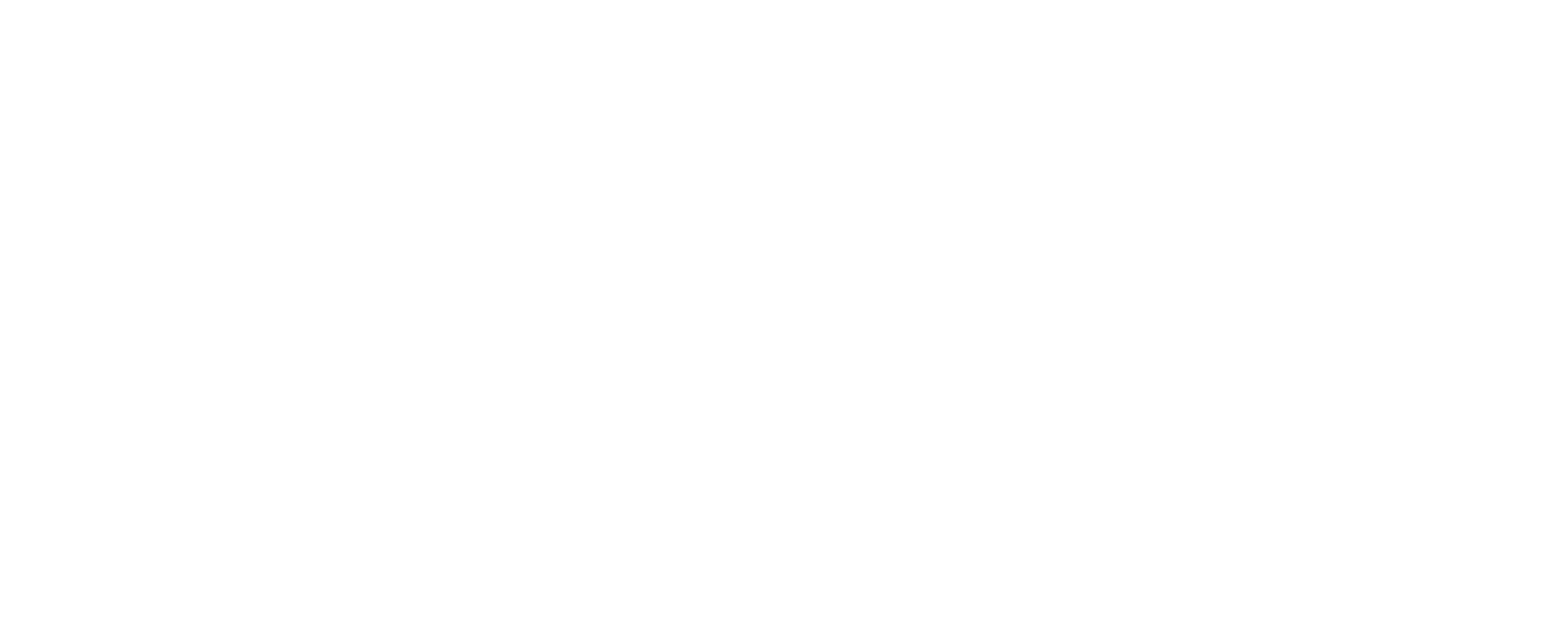
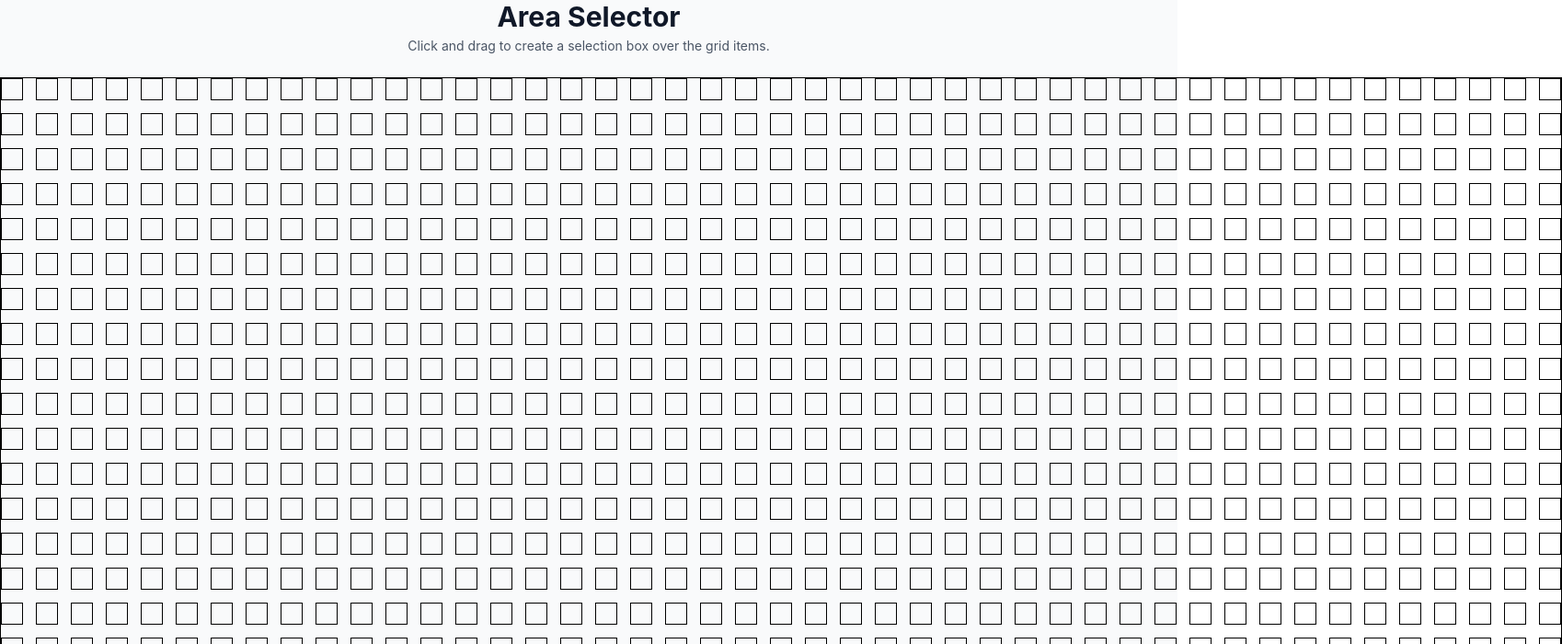
Before and after one commit to adityasuman2025/machineCoding, a React (Vite) app in the folder react/: page /area-selector in a window 1280 px wide. Before the commit this address had no page. Shown: the top 700 px of the page at 92% size, 1698 px wide, since content can reach past the window. Built offline with nearby package versions, Linux system fonts and the light colour scheme.

Commit message:
reacr area selector

```diff
--- a/react/src/App.tsx
+++ b/react/src/App.tsx
@@ -23,6 +23,7 @@
 import CompoundComp from "./projects/compoundComp/CompoundComp";
 import ModalWithFocusTrap from "./projects/modalWithFocusTrap/ModalWithFocusTrap";
 import Todos from "./projects/todos/Todos";
+import AreaSelector from "./projects/areaSelector/AreaSelector";
 import "./App.scoped.css";
 
 
@@ -30,7 +31,6 @@
     const projects = [
         // essentials
         { name: "Auto Complete", path: "/auto-complete" },
-        { name: "Auto Complete 2", path: "/auto-complete-2" },
         { name: "Chess Bishop", path: "/chess" },
         { name: "CountDown Timer", path: "/countdown-timer" },
         { name: "Data Table", path: "/data-table" },
@@ -50,6 +50,8 @@
         { name: "Todos", path: "/todos" },
 
         // others
+        { name: "Area Selector", path: "/area-selector" },
+        { name: "Auto Complete 2", path: "/auto-complete-2" },
         { name: "Dynamic Layouting", path: "/dynamic-layouting" },
         { name: "Google Sheets", path: "/google-sheets" },
         { name: "Traffic Light", path: "/traffic-light" },
@@ -114,6 +116,7 @@
                 <Route path="/compound-comp" element={<CompoundComp />} />
                 <Route path="/modal-with-focus-trap" element={<ModalWithFocusTrap />} />
                 <Route path="/todos" element={<Todos />} />
+                <Route path="/area-selector" element={<AreaSelector />} />
             </Routes>
         </Router>
     );
--- /dev/null
+++ b/react/src/projects/areaSelector/AreaSelector.tsx
@@ -0,0 +1,171 @@
+import React, { memo, useMemo, useState, type MouseEvent, type KeyboardEvent } from 'react';
+
+/*
+    Machine Coding Problem: Area Selector / Drag Box Selection
+    Build an interactive Area Selector component that allows users to:
+    1. Click and drag on a canvas/grid to draw a selection rectangle (bounding box).
+    2. Dynamically highlight elements/cells that intersect with the drawn rectangle.
+    3. Support mouse events (mouseDown, mouseMove, mouseUp) & touch events.
+    4. Provide clear visual bounding box styling (border, semi-transparent fill).
+    5. Maintain performance during active dragging.
+*/
+
+interface CellProps {
+    rowIdx: number;
+    colIdx: number;
+    isSelected: boolean;
+}
+function Cell({ rowIdx, colIdx, isSelected = false }: CellProps) {
+    return (
+        <div
+            role='listitem'
+            aria-selected={isSelected}
+            aria-label={`cell with row ${rowIdx + 1} & column ${colIdx + 1} ${isSelected ? "is selected" : ""}`}
+            tabIndex={rowIdx === 0 && colIdx === 0 ? 0 : -1}
+            data-row-idx={rowIdx}
+            data-col-idx={colIdx}
+            className={`grid-cell-item border-1 box-border ${isSelected ? "bg-red-100" : ""}`}
+            style={{ width: BOX_DIMN, height: BOX_DIMN }}
+        />
+    )
+}
+const MemoisedCell = memo(Cell);
+
+const BOX_DIMN = 24;
+const KEYS = {
+    ARROW_LEFT: "ArrowLeft",
+    ARROW_RIGHT: "ArrowRight",
+    ARROW_UP: "ArrowUp",
+    ARROW_DOWN: "ArrowDown",
+}
+const ALL_KEYS = [KEYS.ARROW_LEFT, KEYS.ARROW_RIGHT, KEYS.ARROW_DOWN, KEYS.ARROW_UP];
+
+interface SelectionData {
+    startRowIdx: number,
+    startColIdx: number,
+    endRowIdx: number,
+    endColIdx: number,
+}
+
+export default function AreaSelector() {
+    const [selection, setSelection] = useState<SelectionData | null>(null);
+
+    const boundary = useMemo(() => {
+        if (!selection) return null;
+
+        return {
+            minRow: Math.min(selection.startRowIdx, selection.endRowIdx),
+            minCol: Math.min(selection.startColIdx, selection.endColIdx),
+
+            maxRow: Math.max(selection.startRowIdx, selection.endRowIdx),
+            maxCol: Math.max(selection.startColIdx, selection.endColIdx),
+        }
+    }, [selection]);
+
+    const columns = Math.floor((window.innerWidth - 200) / BOX_DIMN);
+    const rows = Math.floor((window.innerHeight - 200) / BOX_DIMN);
+    const totalCells = rows * columns;
+
+    function handleKeyDown(e: KeyboardEvent<HTMLElement>) {
+        const key = e.key;
+        if (!ALL_KEYS.includes(key)) return;
+        e.preventDefault();
+
+        const cellEles = Array.from(document.querySelectorAll<HTMLElement>('.grid-cell-item'));
+        if (!cellEles.length) return;
+
+        const activeElement = document.activeElement as HTMLElement;
+        const activeElementIdx = cellEles.findIndex(el => el === activeElement || el.contains(activeElement));
+        if (activeElementIdx === -1) return cellEles[0]?.focus();
+
+        let newFocusIdx = activeElementIdx;
+        if (key === KEYS.ARROW_RIGHT) newFocusIdx = Math.min(activeElementIdx + 1, totalCells - 1);
+        else if (key === KEYS.ARROW_LEFT) newFocusIdx = Math.max(activeElementIdx - 1, 0);
+        else if (key === KEYS.ARROW_UP) newFocusIdx = Math.max(activeElementIdx - columns, activeElementIdx % columns);
+        else if (key === KEYS.ARROW_DOWN) newFocusIdx = Math.min(activeElementIdx + columns, (totalCells - 1));
+
+        cellEles[newFocusIdx]?.focus();
+        if (e.shiftKey) {
+            const newRowIdx = Math.floor(newFocusIdx / columns), newColIdx = newFocusIdx % columns;
+            if (selection) setSelection(prev => ({ ...prev, endRowIdx: newRowIdx, endColIdx: newColIdx }));
+            else {
+                const startRowIdx = Math.floor(activeElementIdx / columns), startColIdx = activeElementIdx % columns;
+
+                setSelection({ startRowIdx: startRowIdx, startColIdx: startColIdx, endRowIdx: newRowIdx, endColIdx: newColIdx });
+            }
+        } else reset();
+    }
+
+    function handleMouseDown(e: MouseEvent<HTMLTableSectionElement>) {
+        const { rowIdx, colIdx } = (e.target as HTMLElement).dataset;
+        if (rowIdx === undefined || colIdx === undefined) return;
+
+        const r = Number(rowIdx), c = Number(colIdx);
+        setSelection({ startRowIdx: r, startColIdx: c, endRowIdx: r, endColIdx: c });
+    }
+
+    function handleMouseMove(e: MouseEvent<HTMLTableSectionElement>) {
+        if (!selection) return;
+
+        const { rowIdx, colIdx } = (e.target as HTMLElement).dataset;
+        if (rowIdx === undefined || colIdx === undefined) return;
+
+        const r = Number(rowIdx), c = Number(colIdx);
+        if (r === selection.endRowIdx && c === selection.endColIdx) return;
+
+        setSelection(prev => ({ ...prev, endRowIdx: r, endColIdx: c }));
+    }
+
+    function reset() {
+        setSelection(null);
+    }
+
+    function isSelected(rowIdx, colIdx) {
+        if (!boundary) return false;
+
+        return rowIdx >= boundary.minRow && colIdx >= boundary.minCol && rowIdx <= boundary.maxRow && colIdx <= boundary.maxCol;
+    }
+
+    return (
+        <main className="flex flex-col items-center min-h-screen bg-gray-50 select-none">
+            <header className="mb-6 text-center">
+                <h1 className="text-3xl font-bold text-gray-900">Area Selector</h1>
+                <p className="text-sm text-gray-600 mt-1">
+                    Click and drag to create a selection box over the grid items.
+                </p>
+            </header>
+
+            <div className='sr-only' aria-live='polite'>
+                {boundary
+                    ? `Selected area from Row ${boundary.minRow + 1}, Column ${boundary.minCol + 1} to Row ${boundary.maxRow + 1}, Column ${boundary.maxCol + 1}`
+                    : ''}
+            </div>
+
+            <section
+                role='list'
+                className={`w-fit grid border-1 box-border`}
+                style={{
+                    gridTemplateColumns: `repeat(${columns},1fr)`,
+                    gridTemplateRows: `repeat(${rows},1fr)`,
+                }}
+                onMouseDown={handleMouseDown}
+                onMouseMove={handleMouseMove}
+                onMouseUp={reset}
+                onMouseLeave={reset}
+                onKeyDown={handleKeyDown}
+            >
+                {
+                    Array.from({ length: rows }, (_, rowIdx) => (
+                        Array.from({ length: columns }, (_, colIdx) => (
+                            <MemoisedCell
+                                key={`${rowIdx}_${colIdx}`}
+                                rowIdx={rowIdx} colIdx={colIdx}
+                                isSelected={isSelected(rowIdx, colIdx)}
+                            />
+                        ))
+                    ))
+                }
+            </section>
+        </main>
+    );
+}
--- a/react/src/projects/todos/Todos.tsx
+++ b/react/src/projects/todos/Todos.tsx
@@ -105,6 +105,8 @@
         const key = e.key;
         if (key !== "ArrowDown" && key !== "ArrowUp") return;
 
+        e.preventDefault();
+
         const items = Array.from(document.querySelectorAll<HTMLElement>(".todo-listItem"));
         if (!items.length) return;
 
@@ -113,13 +115,9 @@
         if (currActiveEleIdx < 0) return;
 
         if (key === "ArrowDown") {
-            e.preventDefault();
-
             const next = Math.min(currActiveEleIdx + 1, items.length - 1);
             items[next]?.focus();
         } else if (key === "ArrowUp") {
-            e.preventDefault();
-
             const prev = Math.max(currActiveEleIdx - 1, 0);
             items[prev]?.focus();
         }
```
